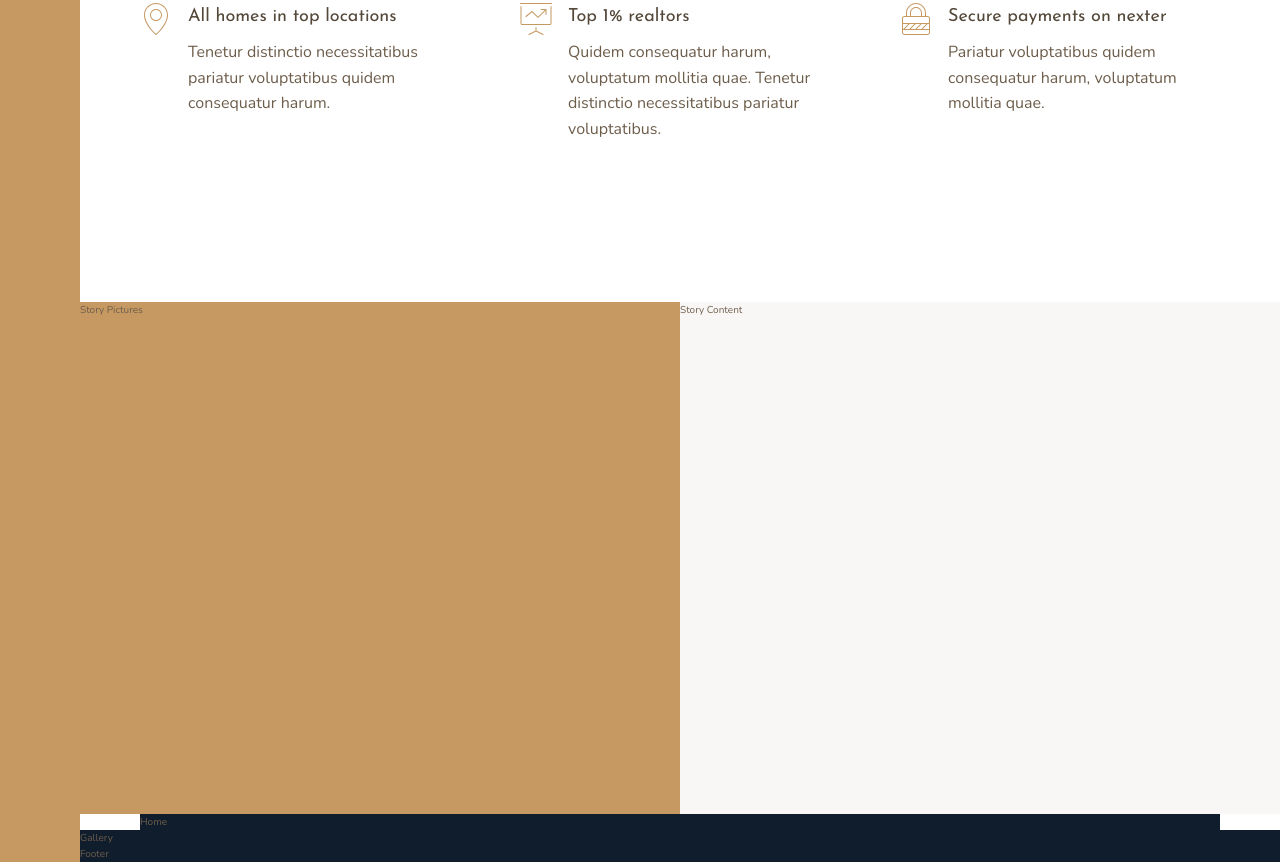
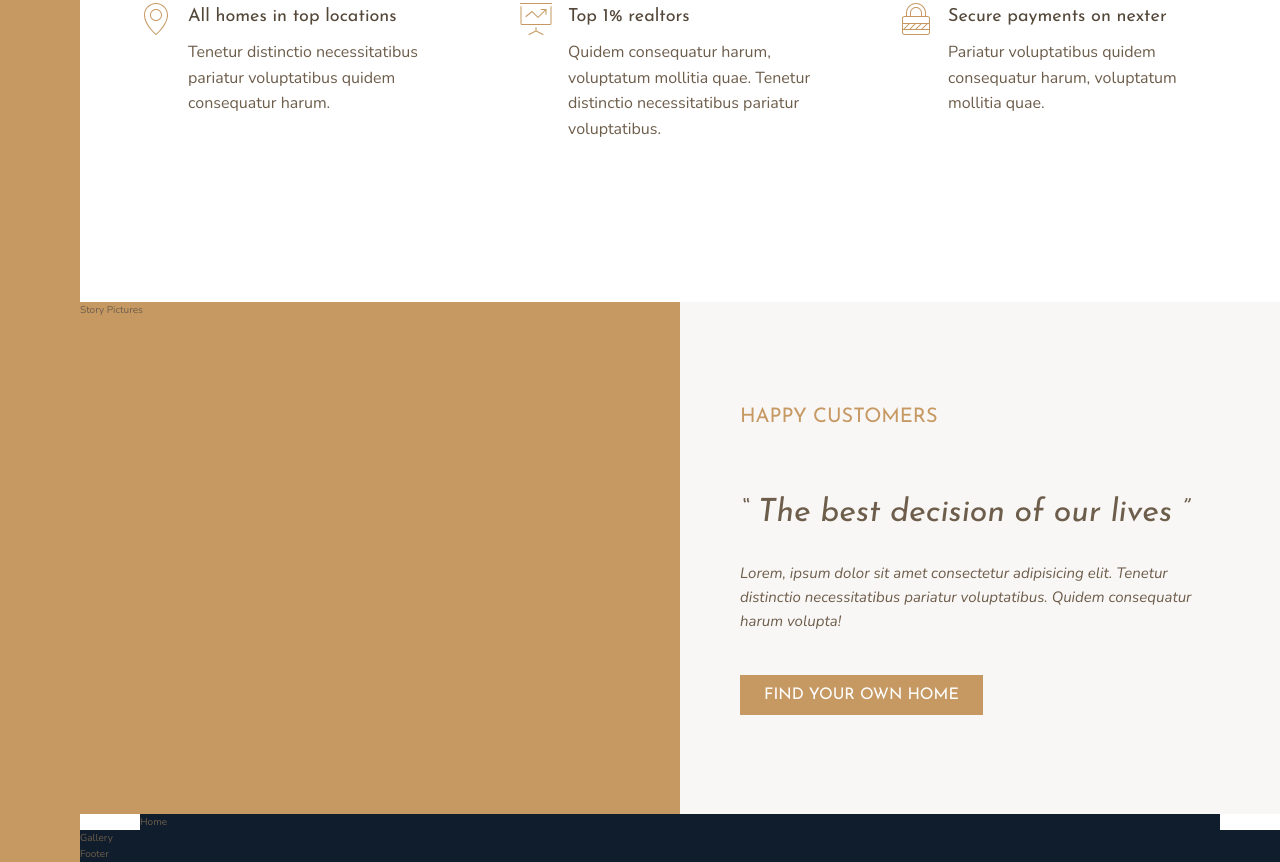
Before and after one commit to GulsahDuzgun/Nexter, a website: page index.html in a window 1280 px wide. Shown: the part 976-1838 px from the top of the page. Drawn offline with nearby package versions, Linux system fonts and the light colour scheme.

Commit message:
buildin the Story Section - Part 1

```diff
--- a/index.html
+++ b/index.html
@@ -81,7 +81,18 @@
       </div>
     </section>
     <div class="story__pictures">Story Pictures</div>
-    <div class="story__content">Story Content</div>
+    <div class="story__content">
+      <h3 class="heading-3 mb-hg">Happy Customers</h3>
+      <h2 class="heading-2 mb-md">
+        &ldquo; The best decision of our lives &rdquo;
+      </h2>
+      <p class="story__text">
+        Lorem, ipsum dolor sit amet consectetur adipisicing elit. Tenetur
+        distinctio necessitatibus pariatur voluptatibus. Quidem consequatur
+        harum volupta!
+      </p>
+      <button class="btn">Find your own home</button>
+    </div>
     <section class="home">Home</section>
     <section class="gallery">Gallery</section>
     <footer class="footer">Footer</footer>
--- a/sass/_story.scss
+++ b/sass/_story.scss
@@ -7,5 +7,22 @@
   &__content {
     background-color: $color-grey-light-1;
     grid-column: col-start 5 / full-end;
+    padding: 9.6rem 10%;
+
+    // display: flex;
+    // flex-direction: column;
+    // justify-content: center;
+    // align-items: start;
+
+    display: grid;
+    align-content: center;
+    justify-items: start;
+    align-items: center;
+  }
+
+  &__text {
+    font-size: 1.5rem;
+    font-style: italic;
+    margin-bottom: 4.2rem;
   }
 }
--- a/sass/_typography.scss
+++ b/sass/_typography.scss
@@ -9,10 +9,24 @@
 
 .heading-2 {
   @extend %heading;
+  font-size: 3.2rem;
+  font-style: italic;
+  line-height: 1;
+
+  &--light {
+    color: $color-grey-light-1;
+  }
+
+  &--dark {
+    color: $color-grey-dark-1;
+  }
 }
 
 .heading-3 {
   @extend %heading;
+  font-size: 2rem;
+  color: $color-primary;
+  text-transform: uppercase;
 }
 
 .heading-4 {
@@ -27,3 +41,44 @@
     color: $color-grey-dark-1;
   }
 }
+
+.btn {
+  background-color: $color-primary;
+  text-transform: uppercase;
+  color: #fff;
+  border: none;
+  border-radius: 0;
+  font-family: $font-display;
+  font-size: 1.6rem;
+  padding: 1.2rem 2.4rem;
+  cursor: pointer;
+  transition: all 0.2s;
+
+  &:hover {
+    background-color: $color-primary-dark;
+  }
+}
+
+.mb-hg {
+  margin-bottom: 6.4rem;
+}
+
+.mb-lg {
+  margin-bottom: 4.8rem;
+}
+
+.mb-md {
+  margin-bottom: 3.2rem;
+}
+
+.mb-sm {
+  margin-bottom: 2.4rem;
+}
+
+/*
+  SPACING SYSTEM (px)
+  2 / 4 / 8 / 12 / 16 / 24 / 32 / 48 / 64 / 80 / 96 / 128
+
+  FONT SIZE SYSTEM (px)
+  10 / 12 / 14 / 16 / 18 / 20 / 24 / 30 / 36 / 44 / 52 / 62 / 74 / 86 / 98
+*/
```
Also changed, not shown: css/style.css.
